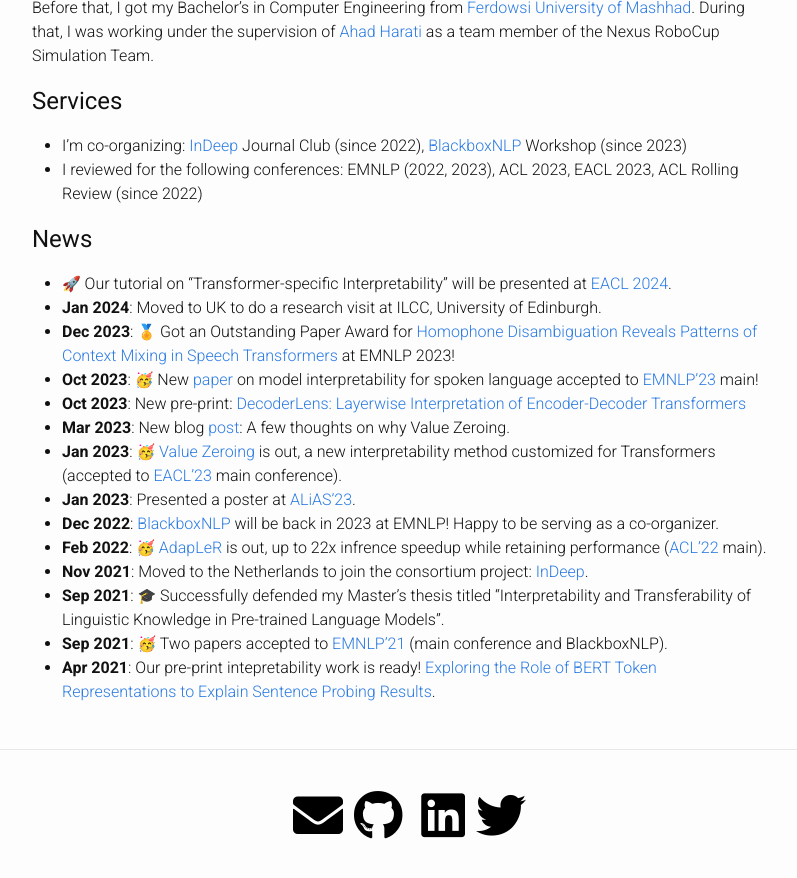
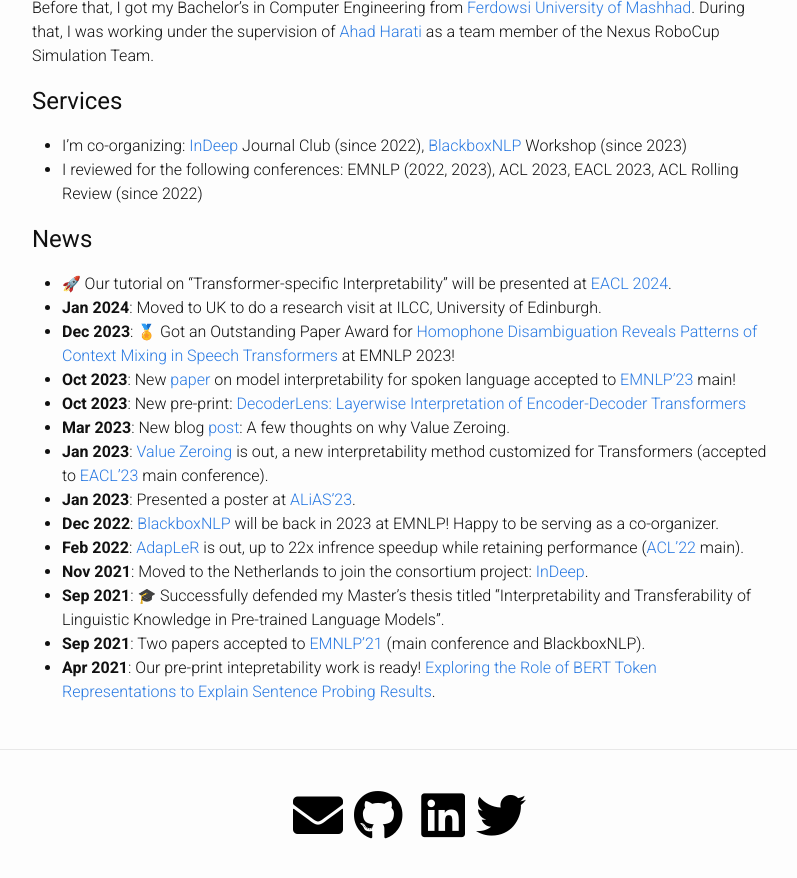
Before and after one commit to hmohebbi/hmohebbi.github.io, a Jekyll site: the page built from index.md, in a window 1280 px wide and 900 px high, scrolled down 633 px. Shown: the top 878 px of the window, without its empty margins (238-1035 px from the left). Built offline with Jekyll 4.4.1, drawn with Linux system fonts in a browser that asks for light colours; a style sheet for code colours, icons or effects is not loaded.

Commit message:
Update index.md

```diff
--- a/index.md
+++ b/index.md
@@ -46,20 +46,20 @@ Before that, I got my Bachelor’s in Computer Engineering from [Ferdowsi Univer
 * <span class="emoji">🚀</span> Our tutorial on "Transformer-specific Interpretability" will be presented at [EACL 2024](https://2024.eacl.org/program/tutorials/).
 * __Jan 2024__: Moved to UK to do a research visit at ILCC, University of Edinburgh.
 * __Dec 2023__: <span class="emoji">🏅</span> Got an Outstanding Paper Award for [Homophone Disambiguation Reveals Patterns of Context Mixing in Speech Transformers](https://aclanthology.org/2023.emnlp-main.513/) at EMNLP 2023!
-* __Oct 2023__: <span class="emoji">🥳</span> New [paper](https://arxiv.org/abs/2310.09925) on model interpretability for spoken language accepted to [EMNLP'23](https://2023.emnlp.org/) main!
+* __Oct 2023__: New [paper](https://arxiv.org/abs/2310.09925) on model interpretability for spoken language accepted to [EMNLP'23](https://2023.emnlp.org/) main!
 * __Oct 2023__: New pre-print: [DecoderLens: Layerwise Interpretation of Encoder-Decoder Transformers](https://arxiv.org/abs/2310.03686)
 <!-- * __Jun 2023__: Invited talk on "Context Mixing in Transformers" at [GroNLP](https://www.rug.nl/research/clcg/research/cl/), University of Groningen. -->
 <!-- * __May 2023__: Gave a guest lecture on Transformers to an undergraduate CL course at Tilburg University. -->
 * __Mar 2023__: New blog [post](https://hmohebbi.github.io/blog/value-zeroing): A few thoughts on why Value Zeroing.
-* __Jan 2023__: <span class="emoji">🥳</span> [Value Zeroing](https://arxiv.org/abs/2301.12971) is out, a new interpretability method customized for Transformers (accepted to [EACL'23](https://2023.eacl.org/) main conference).
+* __Jan 2023__: [Value Zeroing](https://arxiv.org/abs/2301.12971) is out, a new interpretability method customized for Transformers (accepted to [EACL'23](https://2023.eacl.org/) main conference).
 * __Jan 2023__: Presented a poster at [ALiAS'23](https://staff.fnwi.uva.nl/w.zuidema/alias-2023/).
 * __Dec 2022__: [BlackboxNLP](https://blackboxnlp.github.io/) will be back in 2023 at EMNLP! Happy to be serving as a co-organizer.
 <!-- * __Sep 2022__: Gave a guest lecture on "Interpretability of Transformers" to a graduate Advanced Deep Learning course at Tilburg University. \[[slides](https://drive.google.com/file/d/1Z39YSfzpzzkqAiMxVdW1nOkudfYVgj_y/view?usp=sharing)\] -->
 <!-- * __May 2022__: Gave a short talk at [InDeep](https://projects.illc.uva.nl/indeep/) workshop at the University of Amsterdam. -->
-* __Feb 2022__: <span class="emoji">🥳</span> [AdapLeR](https://aclanthology.org/2022.acl-long.1/) is out, up to 22x infrence speedup while retaining performance ([ACL'22](https://www.2022.aclweb.org/) main).
+* __Feb 2022__: [AdapLeR](https://aclanthology.org/2022.acl-long.1/) is out, up to 22x infrence speedup while retaining performance ([ACL'22](https://www.2022.aclweb.org/) main).
 * __Nov 2021__: Moved to the Netherlands to join the consortium project: [InDeep](https://interpretingdl.github.io/).
 * __Sep 2021__: <span class="emoji">🎓</span> Successfully defended my Master's thesis titled "Interpretability and Transferability of Linguistic Knowledge in Pre-trained Language Models".
-* __Sep 2021__: <span class="emoji">🥳</span> Two papers accepted to [EMNLP'21](https://2021.emnlp.org/) (main conference and BlackboxNLP).
+* __Sep 2021__: Two papers accepted to [EMNLP'21](https://2021.emnlp.org/) (main conference and BlackboxNLP).
 <!-- * __Jun 2021__: Invited talk at Cambridge/Cardiff Workshop in Natural Language Processing. -->
 <!-- * __May 2021__: Gave a joint guest lecture, with [Ali](https://www.amodarressi.com/), on Interpretability to a graduate [NLP course](https://teias-courses.github.io/nlp99/) at Khatam University. \[[slides](https://drive.google.com/file/d/1cAzlIlbuVAFZXz3gaFGBTRZwjq-_V2lb/view?usp=sharing)\] -->
 * __Apr 2021__: Our pre-print intepretability work is ready! [Exploring the Role of BERT Token Representations to Explain Sentence Probing Results](https://arxiv.org/abs/2104.01477).
```
